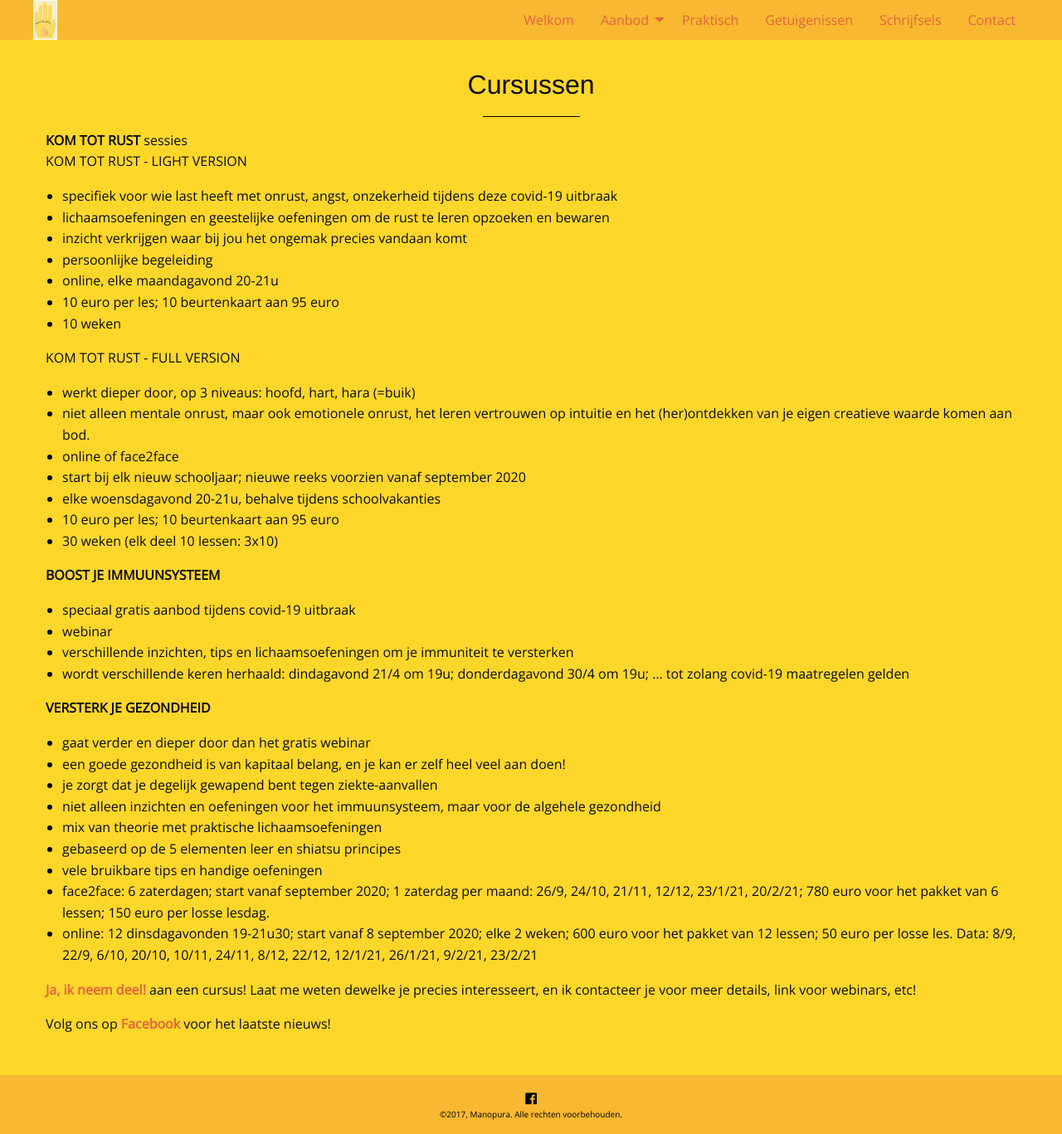
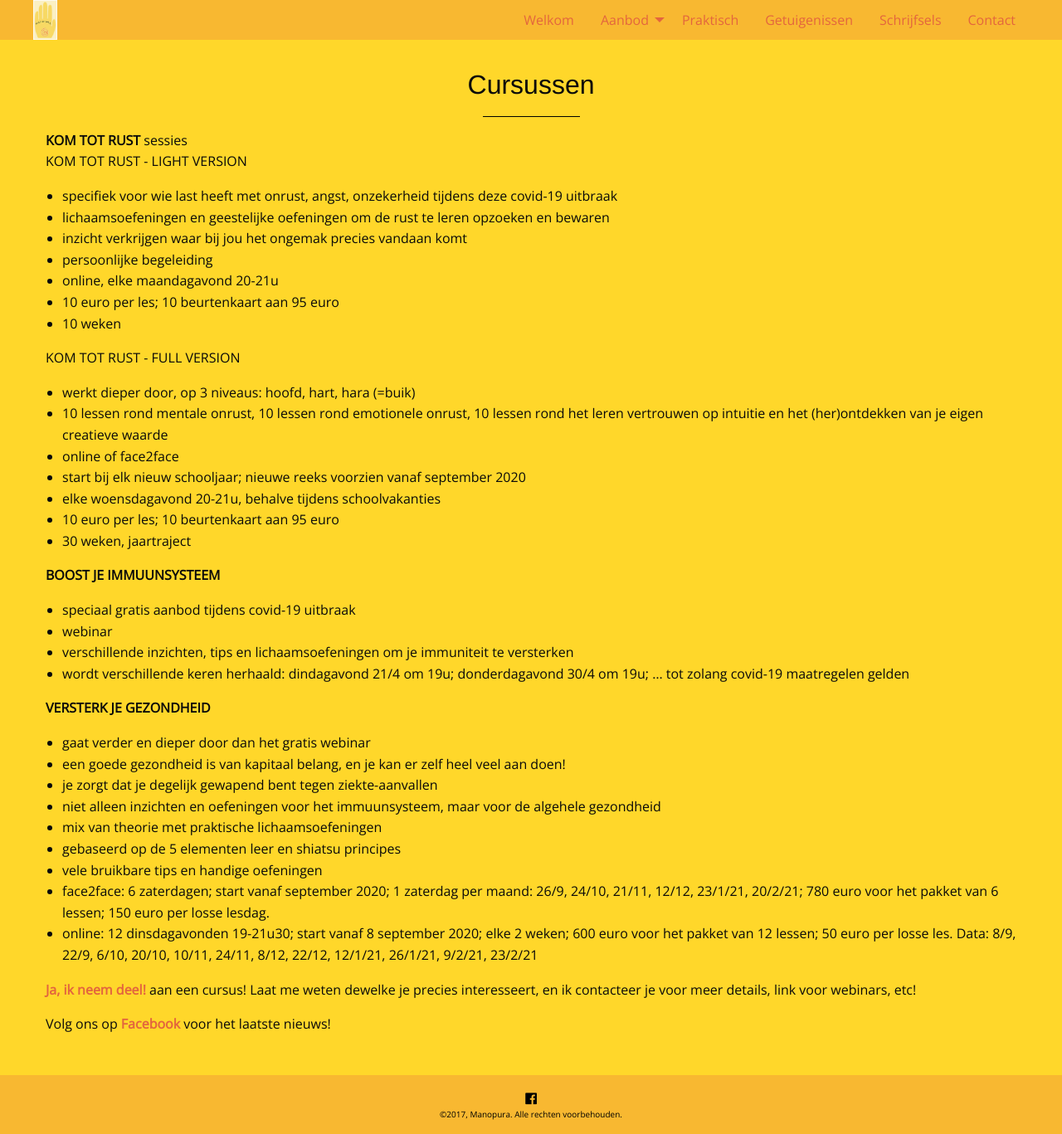
Before and after one commit to manopura/manopura.github.io, a Jekyll site: the page built from cursussen.md, in a window 1280 px wide. Shown: the whole page at 83% size. Built offline with Jekyll 4.4.1, drawn with Linux system fonts in a browser that asks for light colours; nearby versions of some CDN libraries; our own code applies the rules of GitHub Pages for plain Markdown files.

Commit message:
Update cursussen.md

```diff
--- a/cursussen.md
+++ b/cursussen.md
@@ -16,12 +16,12 @@ KOM TOT RUST - LIGHT VERSION
 
 KOM TOT RUST - FULL VERSION
 - werkt dieper door, op 3 niveaus: hoofd, hart, hara (=buik)
-- niet alleen mentale onrust, maar ook emotionele onrust, het leren vertrouwen op intuitie en het (her)ontdekken van je eigen creatieve waarde komen aan bod.
+- 10 lessen rond mentale onrust, 10 lessen rond emotionele onrust, 10 lessen rond het leren vertrouwen op intuitie en het (her)ontdekken van je eigen creatieve waarde
 - online of face2face
 - start bij elk nieuw schooljaar; nieuwe reeks voorzien vanaf september 2020
 - elke woensdagavond 20-21u, behalve tijdens schoolvakanties
 - 10 euro per les; 10 beurtenkaart aan 95 euro
-- 30 weken (elk deel 10 lessen: 3x10)
+- 30 weken, jaartraject
 
 
 **BOOST JE IMMUUNSYSTEEM**
```
